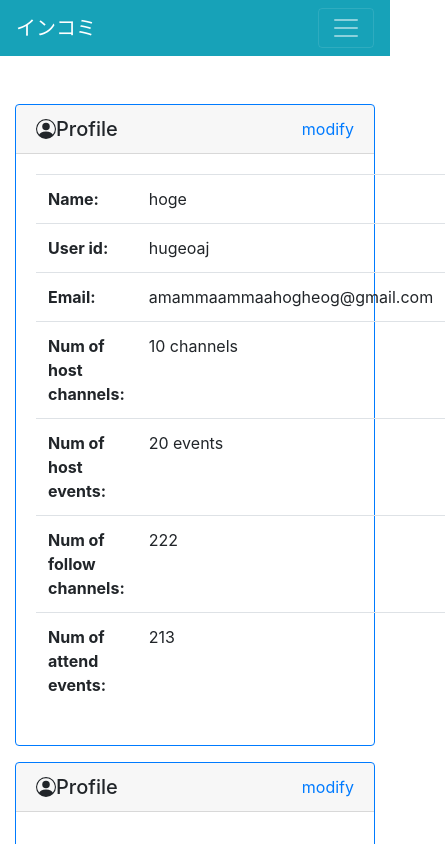
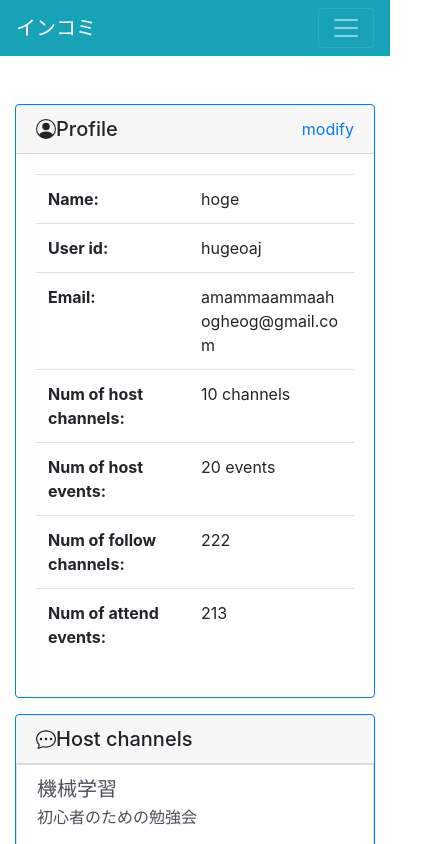
Before and after one commit to hosodr/incomi, a Nuxt app in the folder nuxt/src/app/: page /myprof/1 in a window 390 px wide. Shown: the top 844 px of the page, 445 px wide, since content can reach past the window. Built offline with nearby package versions, Linux system fonts and the light colour scheme.

Commit message:
myprofのレイアウトを少し修正

```diff
--- a/nuxt/src/app/pages/myprof/_id.vue
+++ b/nuxt/src/app/pages/myprof/_id.vue
@@ -13,47 +13,38 @@
               <tbody>
                 <tr>
                   <th scope="row">Name:</th>
-                  <td>{{ name }}</td>
+                  <td class="text-break">{{ name }}</td>
                 </tr>
                 <tr>
                   <th scope="row">User id:</th>
-                  <td>{{ userId }}</td>
+                  <td class="text-break">{{ userId }}</td>
                 </tr>
                 <tr>
                   <th scope="row">Email:</th>
-                  <td>{{ email }}</td>
+                  <td class="text-break">{{ email }}</td>
                 </tr>
                 <tr>
                   <th scope="row">Num of host channels:</th>
-                  <td>{{ numOfHostChannel }} channels</td>
+                  <td class="text-break">{{ numOfHostChannel }} channels</td>
                 </tr>
                 <tr>
                   <th scope="row">Num of host events:</th>
-                  <td>{{ numOfHostEvent }} events</td>
+                  <td class="text-break">{{ numOfHostEvent }} events</td>
                 </tr>
                 <tr>
                   <th scope="row">Num of follow channels:</th>
-                  <td>{{ numOfFollowChannel }}</td>
+                  <td class="text-break">{{ numOfFollowChannel }}</td>
                 </tr>
                 <tr>
                   <th scope="row">Num of attend events:</th>
-                  <td>{{ numOfAttendEvent }}</td>
+                  <td class="text-break">{{ numOfAttendEvent }}</td>
                 </tr>
               </tbody>
             </table>
           </div>
         </div>
-        <!-- ここまでプロフィール -->
-        <!-- ここからグラフ -->
-        <div class="card border-primary mb-3">
-          <div class="card-header">
-            <h5 class="mb-0 float-left"><b-icon-person-circle />Profile</h5>
-            <a class="mb-0 float-right">modify</a>
-          </div>
-          <div class="card-body"></div>
-        </div>
       </div>
-
+      <!-- ここまでプロフィール -->
       <div class="col-md-4">
         <!-- ここからホストチャンネル -->
         <div class="card border-primary mb-3">
@@ -67,7 +58,9 @@
           </div>
         </div>
         <!-- ここまでホストチャンネル -->
+      </div>
 
+      <div class="col-md-4">
         <!-- ここからフォローしたイベント -->
         <div class="card border-primary mb-3">
           <div class="card-header">
@@ -80,7 +73,9 @@
           </div>
         </div>
         <!-- ここまでフォローしたイベント -->
+      </div>
 
+      <div class="col-md-4">
         <!-- ここからフォローしたチャンネル -->
         <div class="card border-primary mb-3">
           <div class="card-header">
@@ -93,7 +88,9 @@
           </div>
         </div>
         <!-- ここまでフォローしたチャンネル -->
+      </div>
 
+      <div class="col-md-4">
         <!-- ここからフォローしたイベント -->
         <div class="card border-primary mb-3">
           <div class="card-header">
```
